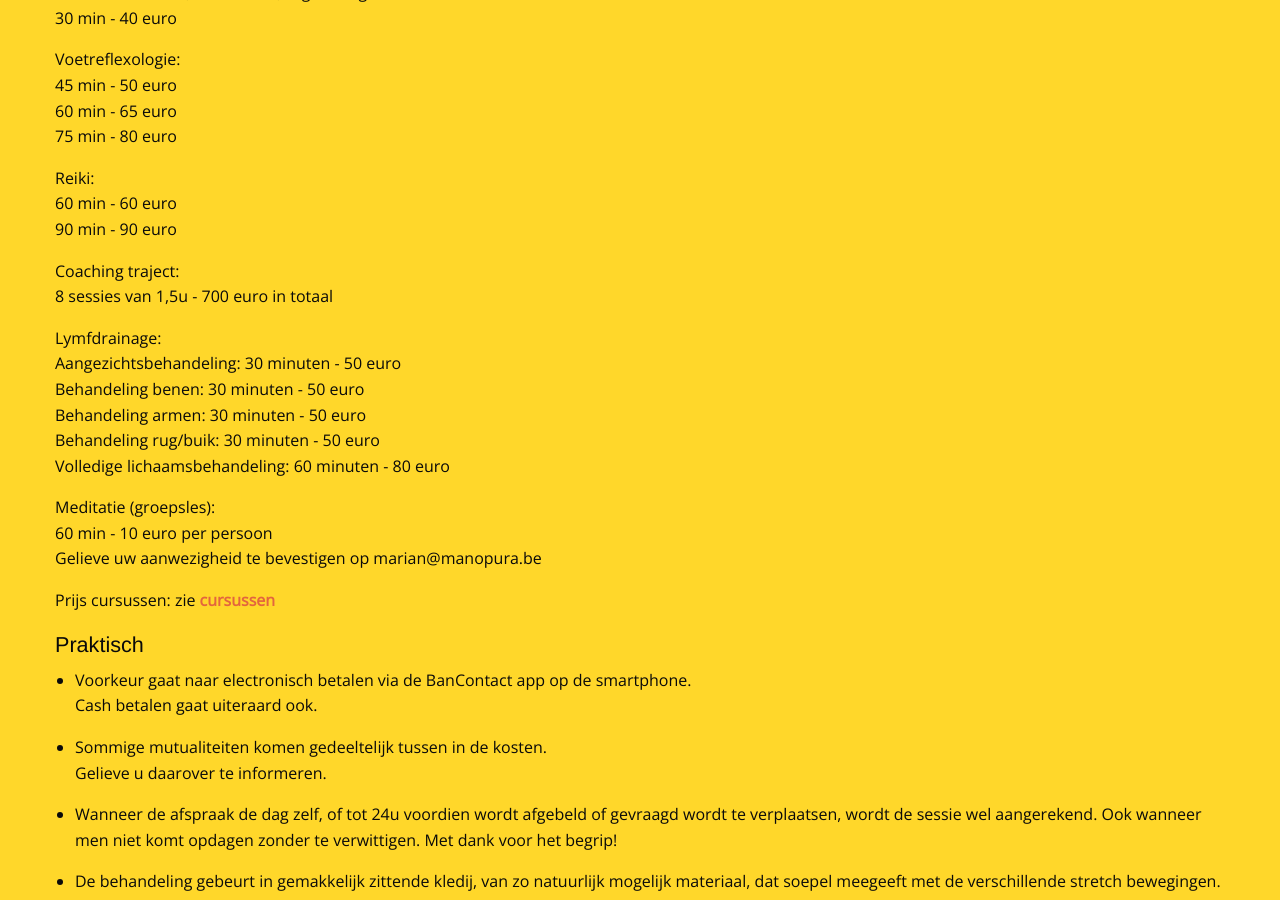
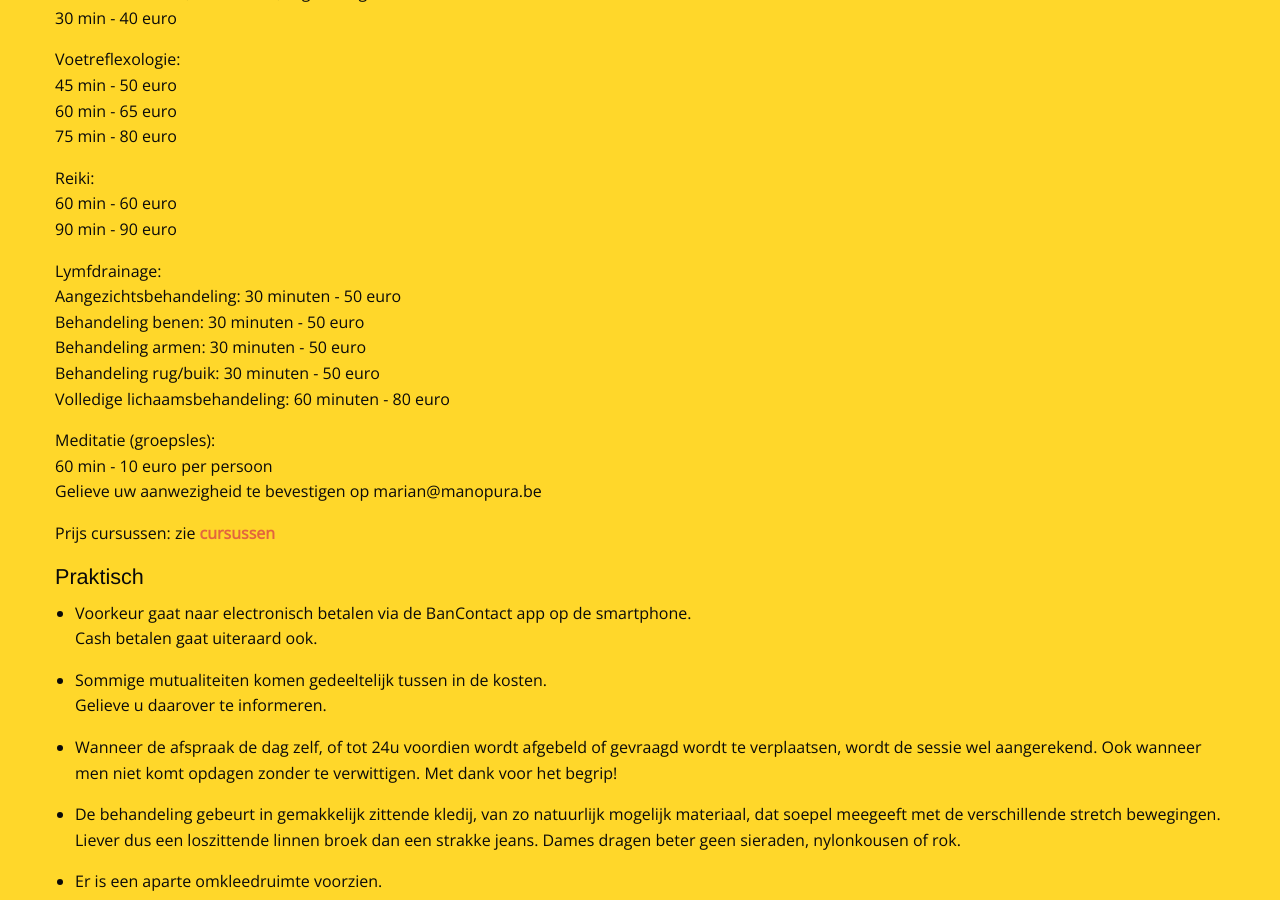
Before and after one commit to manopura/manopura.github.io, a Jekyll site: the page built from praktisch.md, in a window 1280 px wide and 900 px high, scrolled down 397 px. Built offline with Jekyll 4.4.1, drawn with Linux system fonts in a browser that asks for light colours; nearby versions of some CDN libraries; our own code applies the rules of GitHub Pages for plain Markdown files.

Commit message:
Update praktisch.md

```diff
--- a/praktisch.md
+++ b/praktisch.md
@@ -24,9 +24,6 @@
 Reiki:
 60 min - 60 euro
 90 min - 90 euro
-
-Coaching traject:
-8 sessies van 1,5u - 700 euro in totaal
 
 Lymfdrainage:
 Aangezichtsbehandeling: 30 minuten - 50 euro
```
